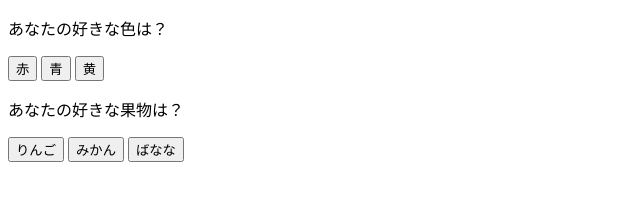
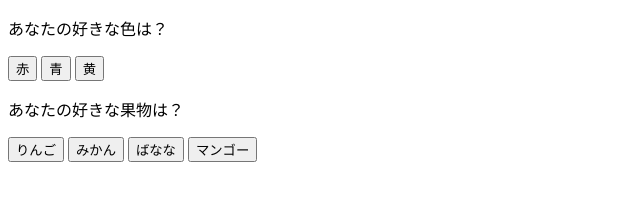
Before and after one commit to ayumi-maeda/JavaScript, a plain HTML site: page practice.html in a window 1280 px wide. Shown: the whole page, without its empty margins (0-640 px from the left). Drawn offline with Linux system fonts and the light colour scheme.

Commit message:
5/25宿題

```diff
--- a/practice.html
+++ b/practice.html
@@ -16,6 +16,7 @@
 		<input type="button" value="りんご" onclick="document.getElementById('fruit').textContent='Appele';">
 		<input type="button" value="みかん" onclick="document.getElementById('fruit').textContent='Orange';">
 		<input type="button" value="ばなな" onclick="document.getElementById('fruit').textContent='Banana';">
+		<input type="button" value="マンゴー" onclick="document.getElementById('fruit').textContent='Mango';">
 		<p id="fruit"></p>
 	</div>
 </body>
```
